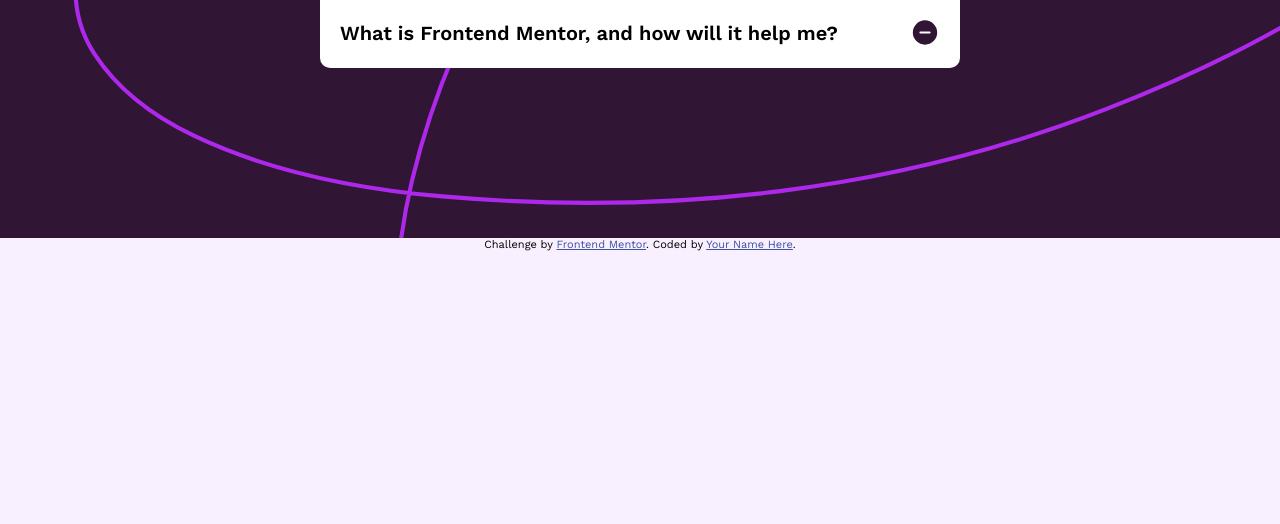
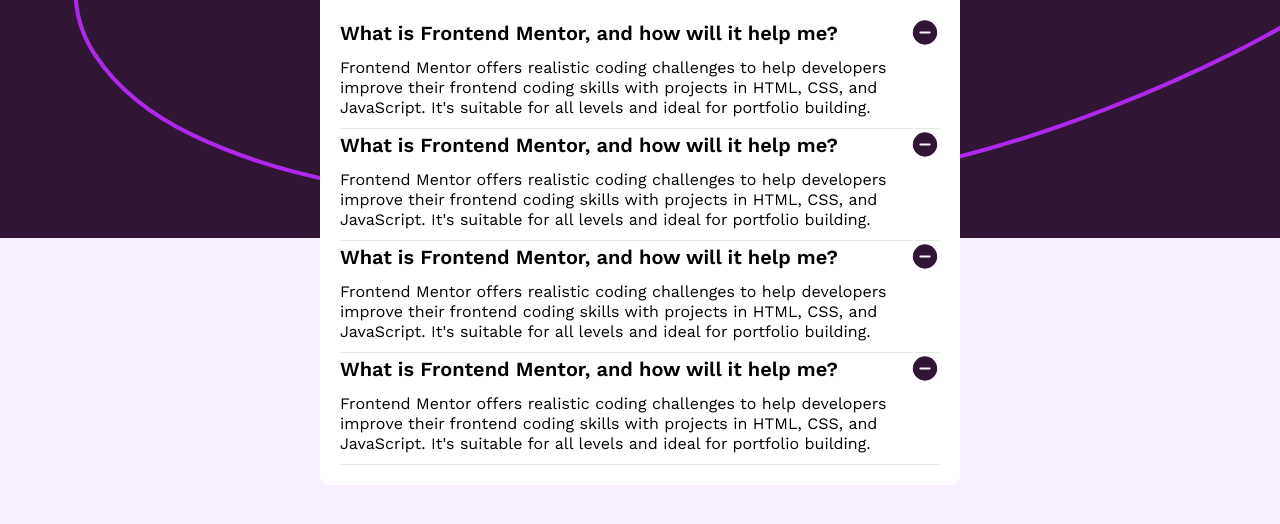
Before and after one commit to saadsrabon/faq-accordion-main, a plain HTML site: page index.html in a window 1280 px wide. Shown: the part 202-726 px from the top of the page. Drawn offline with nearby package versions, Linux system fonts and the light colour scheme.

Commit message:
Faq Items Created

```diff
--- a/index.html
+++ b/index.html
@@ -50,19 +50,61 @@
           <div><h2>FAQs</h2></div>
         </div>
         <div class="faq_body">
-          <!-- Show Text -->
-          <div class="faq_body_show_text">
-            <h5>What is Frontend Mentor, and how will it help me?</h5>
-            <img src="./assets/images/icon-minus.svg" alt="">
-          </div>
-          <div class="faq_body_hide_text"></div>
+        <div class="faq_item">
+            <!-- Show Text -->
+            <div class="faq_body_show_text">
+              <h5>What is Frontend Mentor, and how will it help me?</h5>
+              <img src="./assets/images/icon-minus.svg" alt="">
+            </div>
+            <div class="faq_body_hide_text">
+              <p> Frontend Mentor offers realistic coding challenges to help developers improve their
+                frontend coding skills with projects in HTML, CSS, and JavaScript. It's suitable for
+                all levels and ideal for portfolio building.</p>
+            </div>
+        </div>
+        <div class="faq_item">
+            <!-- Show Text -->
+            <div class="faq_body_show_text">
+              <h5>What is Frontend Mentor, and how will it help me?</h5>
+              <img src="./assets/images/icon-minus.svg" alt="">
+            </div>
+            <div class="faq_body_hide_text">
+              <p> Frontend Mentor offers realistic coding challenges to help developers improve their
+                frontend coding skills with projects in HTML, CSS, and JavaScript. It's suitable for
+                all levels and ideal for portfolio building.</p>
+            </div>
+        </div>
+        <div class="faq_item">
+            <!-- Show Text -->
+            <div class="faq_body_show_text">
+              <h5>What is Frontend Mentor, and how will it help me?</h5>
+              <img src="./assets/images/icon-minus.svg" alt="">
+            </div>
+            <div class="faq_body_hide_text">
+              <p> Frontend Mentor offers realistic coding challenges to help developers improve their
+                frontend coding skills with projects in HTML, CSS, and JavaScript. It's suitable for
+                all levels and ideal for portfolio building.</p>
+            </div>
+        </div>
+        <div class="faq_item">
+            <!-- Show Text -->
+            <div class="faq_body_show_text">
+              <h5>What is Frontend Mentor, and how will it help me?</h5>
+              <img src="./assets/images/icon-minus.svg" alt="">
+            </div>
+            <div class="faq_body_hide_text">
+              <p> Frontend Mentor offers realistic coding challenges to help developers improve their
+                frontend coding skills with projects in HTML, CSS, and JavaScript. It's suitable for
+                all levels and ideal for portfolio building.</p>
+            </div>
+        </div>
         </div>
       </div>
     </div>
   </div>
-  <div class="attribution">
+  <!-- <div class="attribution">
     Challenge by <a href="https://www.frontendmentor.io?ref=challenge" target="_blank">Frontend Mentor</a>.
     Coded by <a href="#">Your Name Here</a>.
-  </div>
+  </div> -->
 </body>
 </html>
--- a/style.css
+++ b/style.css
@@ -46,12 +46,25 @@ body{
 .faq_body{
     margin-top: 20px;
 }
+.faq_item{
+    border-bottom: 1px solid rgba(0, 0, 0, 0.09) ;
+
+}
+
 .faq_body_show_text{
     display: flex;
     align-items: center;
     justify-content: space-between;
+
+
 }
 .faq_body_show_text h5{
     font-size: 20px;
     font-weight: 600;
 }
+.faq_body_hide_text p{
+    padding: 10px 0;
+    font-size: 16px;
+    font-weight: 400px;
+    line-height: 20px;
+}
```
